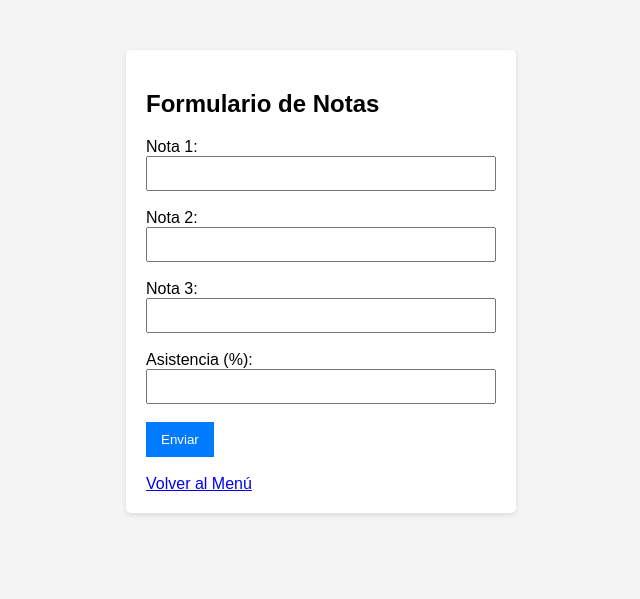
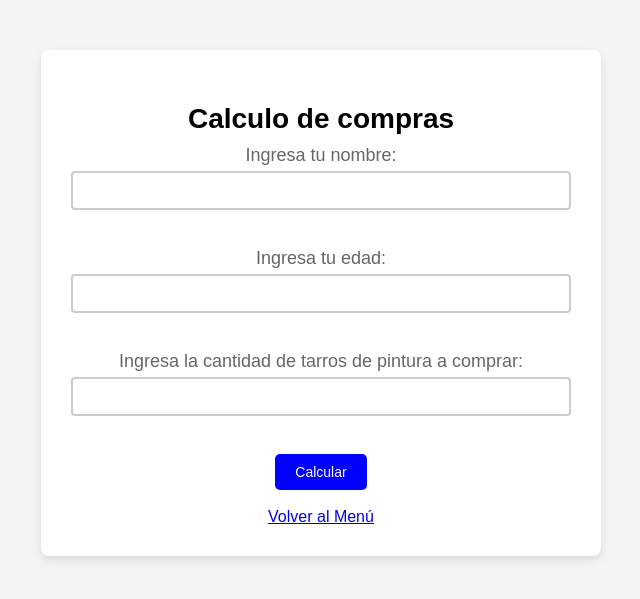
Before and after one commit to AngelloVelasquez/Ev3_Angello_Velasquez, a Flask app: page /ejercicio1 in a window 1280 px wide. Shown: the top 599 px of the page, without its empty margins (319-959 px from the left). Run offline with Flask 3, Linux system fonts and the light colour scheme.

Commit message:
Primer commit: Poryecto terminado

```diff
--- a/main.py
+++ b/main.py
@@ -10,49 +10,52 @@ def index():
 
 @app.route('/ejercicio1', methods=['GET', 'POST'])
 def ejercicio1():
-    promedio = None
-    estado = ""
+    nombre = ""
+    totalcomprapinturas = 0
+    totalcomprafinal = 0
+    totaldscto= 0
+    descuento = 0
 
     if request.method == 'POST':
-        # Se ingresan datos en formato decimal y son guardados.
-        nota1 = float(request.form['nota1'])
-        nota2 = float(request.form['nota2'])
-        nota3 = float(request.form['nota3'])
-        asistencia = float(request.form['asistencia'])
+        # Se ingresan datos en formato de Enteros y son guardados.
+        nombre = str(request.form['nombre'])
+        edad = int(request.form['edad'])
+        cantidadpinturas = int(request.form['cantidadpinturas'])
 
-        # Formula matematica calculo de promedio
-        promedio = (nota1 + nota2 + nota3) / 3
+        # Formula matematica calculo del total$
+        preciotarropintura = 9000
+        totalcomprapinturas = preciotarropintura * cantidadpinturas
 
-        # variable condicional si el promedio es >4 o no.
-        if promedio >= 40 and asistencia >= 75:
-            estado = "APROBADO"
+        # variable condicional de descuentos.
+        if edad >= 18 and edad <= 30:
+            descuento = 0.15
+        elif edad > 30:
+            descuento = 0.25
         else:
-            estado = "REPROBADO"
+            descuento = 0
+            print ("no hay descuento")
 
-    return render_template('ejercicio1.html', prom=promedio, estado=estado)
+        totaldscto = totalcomprapinturas * descuento
+        totalcomprafinal = totalcomprapinturas - totaldscto
 
-
+    return render_template('ejercicio1.html', nombre=nombre, totalcomprapinturas=totalcomprapinturas, totalcomprafinal=totalcomprafinal, totaldscto=totaldscto, descuento=descuento)
 @app.route('/ejercicio2', methods=['GET', 'POST'])
 def ejercicio2():
-    mayor = ""
-    largo = 0
+    mensaje = ""
 
     if request.method == 'POST':
-        nombre1 = request.form['nombre1']
-        nombre2 = request.form['nombre2']
-        nombre3 = request.form['nombre3']
+        nombreusuario = request.form['nombreusuario']
+        contraseña= request.form['contraseña']
 
-        # Busqueda de la palabra mas larga
-        if len(nombre1) >= len(nombre2) and len(nombre1) >= len(nombre3):
-            mayor = nombre1
-        elif len(nombre2) >= len(nombre1) and len(nombre2) >= len(nombre3):
-            mayor = nombre2
+        # autentificacion de usuario
+        if nombreusuario == "juan" and contraseña =="admin":
+            mensaje = f"Bienvenido Administrador {nombreusuario}"
+        elif nombreusuario == "pepe" and contraseña == "user":
+            mensaje = f"Bienvenido Usuario {nombreusuario}"
         else:
-            mayor = nombre3
+            mensaje = "Usuario o contraseña incorrectos"
 
-        largo = len(mayor)
-
-    return render_template('ejercicio2.html', mayor=mayor, largo=largo)
+    return render_template('ejercicio2.html', mensaje=mensaje)
 
 
 if __name__ == '__main__':
--- a/static/estilos.css
+++ b/static/estilos.css
@@ -1,38 +1,67 @@
 body {
     font-family: Arial, sans-serif;
     background-color: #f4f4f4;
-    margin: 50px;
+    margin: 0;
 }
 
 .container {
     background-color: #ffffff;
-    padding: 20px;
-    border-radius: 5px;
-    box-shadow: 0 2px 5px rgba(0,0,0,0.1);
-    width: 350px;
-    margin: auto;
+    padding: 30px;
+    border-radius: 8px;
+    box-shadow: 0 4px 10px rgba(0,0,0,0.1);
+    width: 500px;
+    margin: 50px auto; /* Centra la caja horizontalmente */
+    text-align: center; /* Esto centra los H2 y los Labels */
 }
 
-.text-center {
+h2 {
+    font-size: 28px;
+    margin-bottom: 10px;
+}
+
+/* Hace que las etiquetas e inputs ocupen su propia línea y se centren */
+label {
+    display: block;
+    margin-bottom: 5px;
+    color: #666;
+    font-size: 18px;
+}
+
+input[type="text"],
+input[type="number"],
+input[type="password"]{
+    display: block;
+    width: 100%;          /* Un poco más angosto para que se vea ordenado */
+    margin-bottom: 2px ; /* Centra el CUADRO dentro de la caja */
+    padding: 10px;
+    border: 2px solid #ccc;
+    border-radius: 4px;
+    box-sizing: border-box; /* IMPORTANTE: evita que el ancho se pase del borde */
+}
+
+
+.btn-primary {
+    background-color: blue; /* Azul simple */
+    color: white;           /* Letras blancas */
+    padding: 10px 20px;
+    border: none;
+    cursor: pointer;
+    border-radius: 5px;
+    font-size: 14px;
+}
+.btn-ejercicio1, .btn-ejercicio2 {
+    color: white;
+    text-decoration: none;
+    display: inline-block;
+    width: 200px;
+    height: 200px;
+    line-height: 200px;
+    margin: 10px;
+    font-size: 24px;
+    font-weight: bold;
+    border-radius: 5px;
     text-align: center;
 }
 
-input[type="text"], input[type="number"] {
-    width: 100%;
-    padding: 8px;
-    box-sizing: border-box;
-}
-
-.btn-primary {
-    background-color: #007bff;
-    color: white;
-    border: none;
-    padding: 10px 15px;
-    cursor: pointer;
-    text-decoration: none;
-    display: inline-block;
-}
-
-.btn-primary:hover {
-    background-color: #0056b3;
-}
+.btn-ejercicio1 { background-color: #800080; } /* Morado */
+.btn-ejercicio2 { background-color: #8CC63F; } /* Verde Lima */
--- a/templates/ejercicio1.html
+++ b/templates/ejercicio1.html
@@ -2,32 +2,31 @@
 <html lang="es">
 <head>
     <meta charset="UTF-8">
-    <title>Ejercicio 1 - Notas</title>
+    <title>Ejercicio 1 - Descuento compra pintura</title>
     <link rel="stylesheet" href="{{ url_for('static', filename='estilos.css') }}">
 </head>
 <body>
     <div class="container">
-        <h2>Formulario de Notas</h2>
+        <h2>Calculo de compras</h2>
         <form action="/ejercicio1" method="POST">
-            <label>Nota 1:</label>
-            <input type="number" name="nota1" min="10" max="70" required><br><br>
+            <label>Ingresa tu nombre:</label>
+            <input type="text" name="nombre" required><br><br>
 
-            <label>Nota 2:</label>
-            <input type="number" name="nota2" min="10" max="70" required><br><br>
+            <label>Ingresa tu edad:</label>
+            <input type="number" name="edad" required><br><br>
 
-            <label>Nota 3:</label>
-            <input type="number" name="nota3" min="10" max="70" required><br><br>
+            <label>Ingresa la cantidad de tarros de pintura a comprar:</label>
+            <input type="number" name="cantidadpinturas" required><br><br>
 
-            <label>Asistencia (%):</label>
-            <input type="number" name="asistencia" min="0" max="100" required><br><br>
-
-            <input type="submit" value="Enviar" class="btn-primary">
+            <input type="submit" value="Calcular" class="btn-primary">
         </form>
 
-        {% if prom %}
-            <div class="resultado">
-                <p>Promedio: {{ prom }}</p>
-                <p>Estado: <strong>{{ estado }}</strong></p>
+        {% if nombre %}
+            <div style ="margin-top:20px; text-align: left;">
+                <p>Nombre del cliente: ${{ nombre }}</p>
+                <p>Total sin descuento: ${{ totalcomprapinturas | int }}</p>
+                <p>El descuento es: ${{ totaldscto | int }}</p>
+                <p>Total a pagar es de: ${{ totalcomprafinal | int }}</p>
             </div>
         {% endif %}
 
```
Also changed, not shown: templates/ejercicio2.html (+11 -11 lines), templates/index.html (+3 -6 lines).
